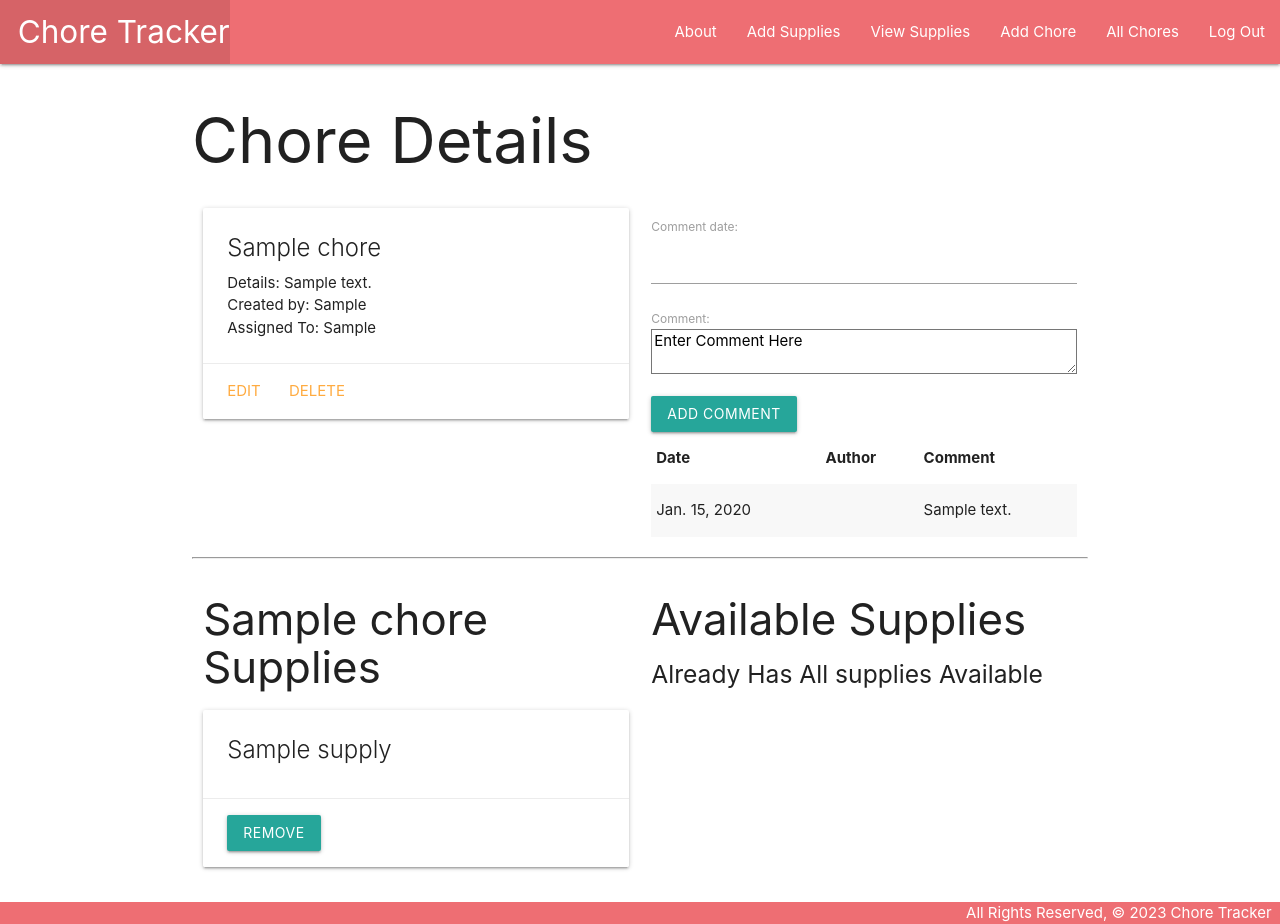
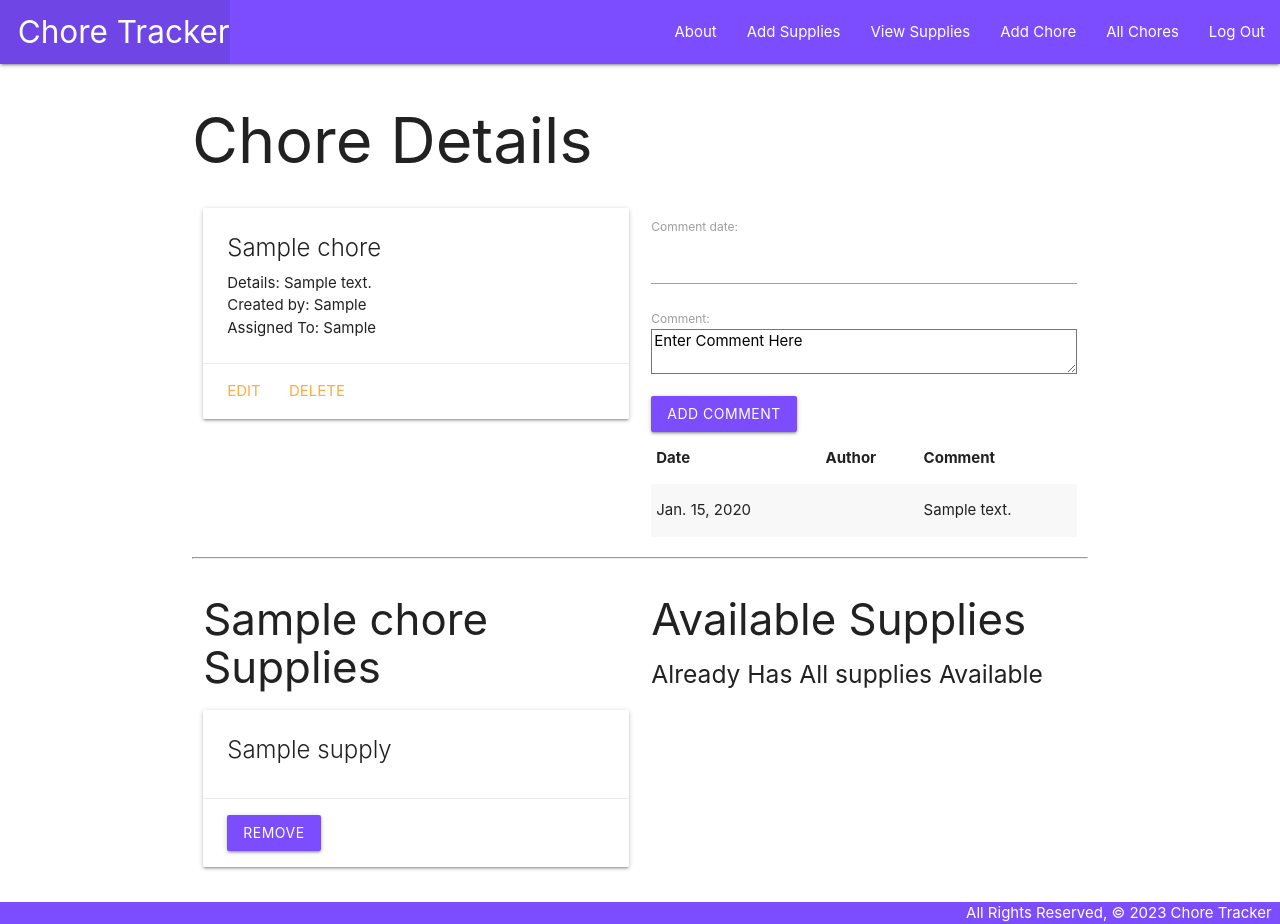
Before and after one commit to Data-Pirates-SEI/Data-Pirates-Project, a Django app: page /chores/1/ in a window 1280 px wide. Run offline with Django 4.2, Linux system fonts and the light colour scheme; a user stored in the database is signed in; tables that the repository leaves empty hold one stand-in row (values such as "Sample post").

Commit message:
deep-purple accent-2

```diff
--- a/main_app/templates/base.html
+++ b/main_app/templates/base.html
@@ -15,7 +15,7 @@
 <body>
   <header class="navbar-fixed">
     <nav>
-      <div class="nav-wrapper">
+      <div class="nav-wrapper deep-purple accent-2">
         <ul>
           <li><a href="/" class="left brand-logo">&nbsp;&nbsp;Chore Tracker</a></li>
         </ul>
@@ -39,7 +39,7 @@
     {% block content %}
     {% endblock %}
   </main>
-  <footer class="page-footer">
+  <footer class="page-footer deep-purple accent-2">
     <div class="right">All Rights Reserved, &copy; 2023 Chore Tracker &nbsp;</div>
   </footer>
 </body>
--- a/main_app/templates/chores/detail.html
+++ b/main_app/templates/chores/detail.html
@@ -20,7 +20,7 @@
   <div class="col s6">
     <form action="{% url 'add_comment' chore.id %}" method="POST">
       {% csrf_token %} {{ comment_form.as_p }}
-      <input type="submit" class="btn" value="Add Comment" />
+      <input type="submit" class="btn deep-purple accent-2" value="Add Comment" />
     </form>
     <table class="striped">
       <thead>
@@ -57,7 +57,7 @@
         <div class="card-action">
           <form action="{% url 'unassoc_supply' chore.id supply.id %}" method="POST">
             {% csrf_token %}
-            <button type="submit" class="btn">Remove</button>
+            <button type="submit" class="btn deep-purple accent-2">Remove</button>
           </form>
         </div>
       </div>
@@ -79,7 +79,7 @@
           method="POST"
         >
           {% csrf_token %}
-          <button type="submit" class="btn">Add</button>
+          <button type="submit" class="btn deep-purple accent-2">Add</button>
         </form>
       </div>
     </div>
--- a/main_app/templates/main_app/chore_confirm_delete.html
+++ b/main_app/templates/main_app/chore_confirm_delete.html
@@ -7,7 +7,7 @@
 
   <form action="" method="POST">
     {% csrf_token %}
-    <input type="submit" value="Yes - Delete!" class="btn">
+    <input type="submit" value="Yes - Delete!" class="btn deep-purple accent-2">
     <a href="{% url 'detail' chore.id %}">Cancel</a>
   </form>
 {% endblock %}
--- a/main_app/templates/main_app/chore_form.html
+++ b/main_app/templates/main_app/chore_form.html
@@ -11,6 +11,6 @@
     <!-- Render the inputs inside of <tr>s & <td>s -->
     {{ form.as_table }}
   </table>
-  <input type="submit" value="Submit!" class="btn" />
+  <input type="submit" value="Submit!" class="btn deep-purple accent-2" />
 </form>
 {% endblock %}
--- a/main_app/templates/main_app/supply_confirm_delete.html
+++ b/main_app/templates/main_app/supply_confirm_delete.html
@@ -7,7 +7,7 @@
 
   <form action="" method="POST">
     {% csrf_token %}
-    <input type="submit" value="Yes - Delete!" class="btn">
+    <input type="submit" value="Yes - Delete!" class="btn deep-purple accent-2">
     <a href="{% url 'supplies_detail' object.id %}">Cancel</a>
   </form>
 {% endblock %}
--- a/main_app/templates/main_app/supply_form.html
+++ b/main_app/templates/main_app/supply_form.html
@@ -14,6 +14,6 @@
       <!-- Render the inputs inside of <tr>s & <td>s -->
       {{ form.as_table }}
     </table>
-    <input type="submit" value="Submit!" class="btn">
+    <input type="submit" value="Submit!" class="btn deep-purple accent-2">
   </form>
 {% endblock %}
```
